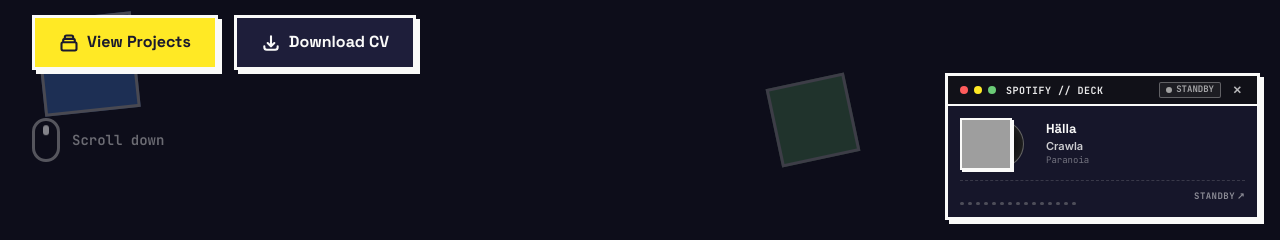
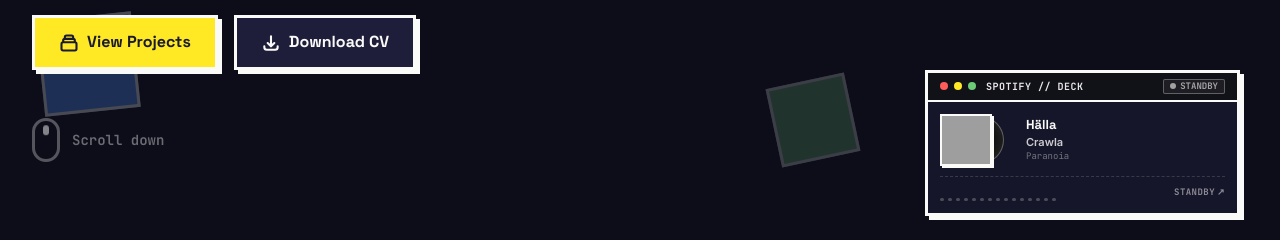
Before and after one commit to Panjullauditore/New-Portofolio, a Next.js app: page / in a window 1280 px wide. Shown: the part 560-800 px from the top of the page. Built offline with nearby package versions, Linux system fonts and the light colour scheme; no server answers; grey boxes are pictures that could not be loaded.

Commit message:
feat(hero): pin Spotify deck permanently to bottom-right of Hero section

```diff
--- a/app/page.tsx
+++ b/app/page.tsx
@@ -4,7 +4,6 @@ import Skills from "@/components/Skills";
 import Projects from "@/components/Projects";
 import Experience from "@/components/Experience";
 import Contact from "@/components/Contact";
-import SpotifyWidget from "@/components/SpotifyWidget";
 
 export default function Home() {
   return (
@@ -29,9 +28,6 @@ export default function Home() {
       <div className="w-full border-t-3 border-brutal-black dark:border-brutal-white" />
 
       <Contact />
-
-      {/* Floating Spotify Player (Bottom Right) */}
-      <SpotifyWidget />
     </main>
   );
 }
--- a/components/Hero.tsx
+++ b/components/Hero.tsx
@@ -4,6 +4,7 @@ import { profile } from "@/data/profile";
 import { useEffect, useState } from "react";
 import { useLanguage } from "@/context/LanguageContext";
 import { smoothScrollToSection } from "@/utils/scroll";
+import SpotifyWidget from "@/components/SpotifyWidget";
 
 export default function Hero() {
   const { t } = useLanguage();
@@ -143,6 +144,11 @@ export default function Hero() {
             </a>
           </div>
 
+          {/* Mobile Spotify Deck (renders cleanly below buttons on mobile) */}
+          <div className="mt-8 lg:hidden flex justify-start">
+            <SpotifyWidget />
+          </div>
+
           {/* Scroll indicator */}
           <a
             href="#about"
@@ -156,6 +162,11 @@ export default function Hero() {
           </a>
         </div>
       </div>
+
+      {/* Desktop Spotify Deck - Attached Permanently at Bottom-Right of Hero */}
+      <div className="hidden lg:block absolute bottom-6 right-6 lg:right-8 xl:right-10 z-20">
+        <SpotifyWidget />
+      </div>
     </section>
   );
 }
--- a/components/SpotifyWidget.tsx
+++ b/components/SpotifyWidget.tsx
@@ -12,12 +12,15 @@ interface SpotifyTrack {
   isPlaying: boolean;
 }
 
-export default function SpotifyWidget() {
+interface SpotifyWidgetProps {
+  className?: string;
+}
+
+export default function SpotifyWidget({ className = "" }: SpotifyWidgetProps) {
   const { isEnglish } = useLanguage();
   const [track, setTrack] = useState<SpotifyTrack | null>(null);
   const [isLoading, setIsLoading] = useState(true);
   const [error, setError] = useState(false);
-  const [isMinimized, setIsMinimized] = useState(false);
 
   const lastActiveTrackRef = useRef<(SpotifyTrack & { savedAt?: number }) | null>(null);
 
@@ -116,54 +119,12 @@ export default function SpotifyWidget() {
   const isPlaying = displayTrack?.isPlaying || false;
 
   return (
-    <aside
+    <div
       aria-label="Spotify Player"
-      className="fixed bottom-4 right-4 md:bottom-5 md:right-5 z-40 select-none pointer-events-auto"
+      className={`select-none pointer-events-auto ${className}`}
     >
-      {isMinimized ? (
-        /* Minimized Pill Badge */
-        <div
-          onClick={() => setIsMinimized(false)}
-          className="flex items-center gap-2 py-1 px-2.5 border-2 border-brutal-black dark:border-brutal-white bg-brutal-white dark:bg-brutal-dark-card shadow-[3px_3px_0px_#1A1A2E] dark:shadow-[3px_3px_0px_#FAFAF9] hover:translate-x-[-1px] hover:translate-y-[-1px] hover:shadow-[4px_4px_0px_#1A1A2E] dark:hover:shadow-[4px_4px_0px_#FAFAF9] transition-all cursor-pointer max-w-[210px] sm:max-w-[230px]"
-          title="Click to expand player"
-        >
-          {/* 24px Cover Art */}
-          <div className="relative flex-shrink-0 w-6 h-6 border border-brutal-black dark:border-brutal-white bg-brutal-yellow overflow-hidden">
-            {displayTrack?.albumArt ? (
-              <img
-                src={displayTrack.albumArt}
-                alt={displayTrack?.name || "Track"}
-                className="w-full h-full object-cover"
-                onError={(e) => {
-                  (e.currentTarget as HTMLElement).style.display = "none";
-                }}
-              />
-            ) : (
-              <span className="text-[10px] w-full h-full flex items-center justify-center">🎵</span>
-            )}
-            <span
-              className={`absolute top-0 right-0 w-1.5 h-1.5 rounded-full ${
-                isPlaying ? "bg-[#1DB954] ring-1 ring-black" : "bg-neutral-400"
-              }`}
-            />
-          </div>
-
-          <div className="flex-1 min-w-0">
-            <p className="font-heading font-black text-[11px] text-brutal-black dark:text-brutal-white truncate leading-none">
-              {displayTrack?.name || "Spotify"}
-            </p>
-            <p className="font-mono text-[9px] text-brutal-black/60 dark:text-white/60 truncate leading-tight mt-0.5">
-              {displayTrack?.artist || "Player"}
-            </p>
-          </div>
-
-          <span className="font-mono text-[10px] text-brutal-black/60 dark:text-white/60 pl-1 border-l border-brutal-black/15 dark:border-brutal-white/15">
-            ▲
-          </span>
-        </div>
-      ) : (
-        /* Compact Deck Card (Clean, Sleek, Zero Text Overlap) */
-        <div className="w-[285px] sm:w-[315px] border-3 border-brutal-black dark:border-brutal-white bg-brutal-white dark:bg-brutal-dark-card shadow-[4px_4px_0px_#1A1A2E] dark:shadow-[4px_4px_0px_#FAFAF9] overflow-hidden transition-all animate-in fade-in slide-in-from-bottom-2 duration-200">
+      {/* Compact Deck Card (Clean, Sleek, Zero Text Overlap) */}
+      <div className="w-[285px] sm:w-[315px] border-3 border-brutal-black dark:border-brutal-white bg-brutal-white dark:bg-brutal-dark-card shadow-[4px_4px_0px_#1A1A2E] dark:shadow-[4px_4px_0px_#FAFAF9] overflow-hidden transition-all">
         {/* Header Bar */}
         <div className="bg-brutal-black dark:bg-[#111118] text-white px-3 py-1.5 border-b-2 border-brutal-black dark:border-brutal-white flex items-center justify-between gap-2">
           <div className="flex items-center gap-1.5">
@@ -175,7 +136,7 @@ export default function SpotifyWidget() {
             </span>
           </div>
 
-            <div className="flex items-center gap-2">
+          <div className="flex items-center gap-1.5">
             <span
               className={`font-mono text-[9px] font-bold px-1.5 py-0.2 rounded-xs border flex items-center gap-1 ${
                 isPlaying
@@ -190,16 +151,6 @@ export default function SpotifyWidget() {
               />
               <span>{isPlaying ? "NOW PLAYING" : "STANDBY"}</span>
             </span>
-
-              {/* Minimize button */}
-              <button
-                onClick={() => setIsMinimized(true)}
-                className="w-4 h-4 flex items-center justify-center font-mono text-[11px] font-black text-white/70 hover:text-white hover:bg-white/20 transition-colors cursor-pointer"
-                title="Minimize player"
-                aria-label="Minimize player"
-              >
-                ✕
-              </button>
           </div>
         </div>
 
@@ -214,7 +165,7 @@ export default function SpotifyWidget() {
             <div className="flex flex-col gap-2.5">
               {/* Track Row: Dedicated space for vinyl & cover, ensuring ZERO overlap with text */}
               <div className="flex items-center gap-3">
-                  {/* Left Column: Dedicated Vinyl + Cover Box (Width 76px ensures vinyl disc NEVER covers text) */}
+                {/* Left Column: Dedicated Vinyl + Cover Box (Width 74px ensures vinyl disc NEVER covers text) */}
                 <div className="relative flex-shrink-0 w-[74px] h-[52px]">
                   {/* Vinyl Record Disc (Slides out inside dedicated 74px box) */}
                   <div
@@ -322,7 +273,6 @@ export default function SpotifyWidget() {
           )}
         </div>
       </div>
-      )}
-    </aside>
+    </div>
   );
 }
```
Lines whose indentation alone changed are shown as unchanged.
